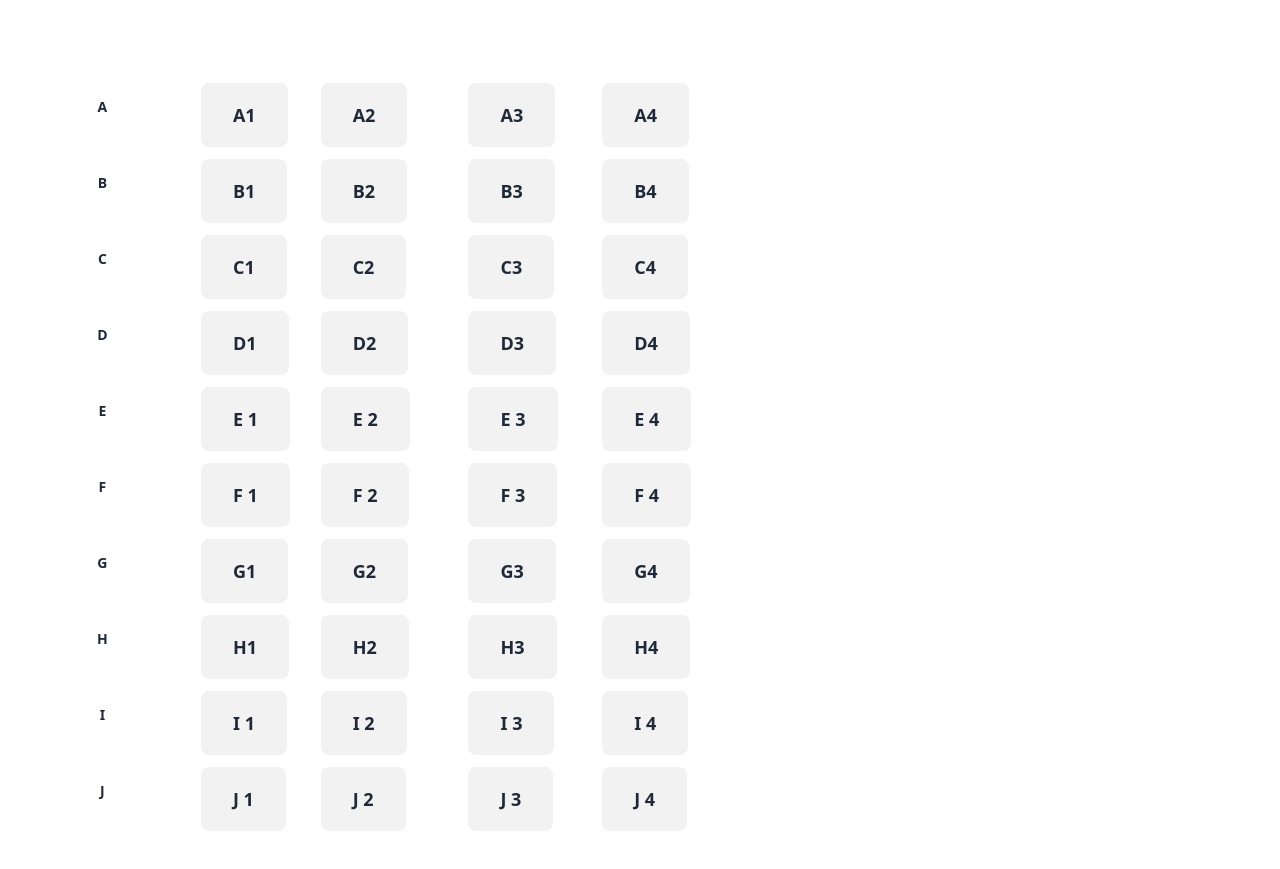
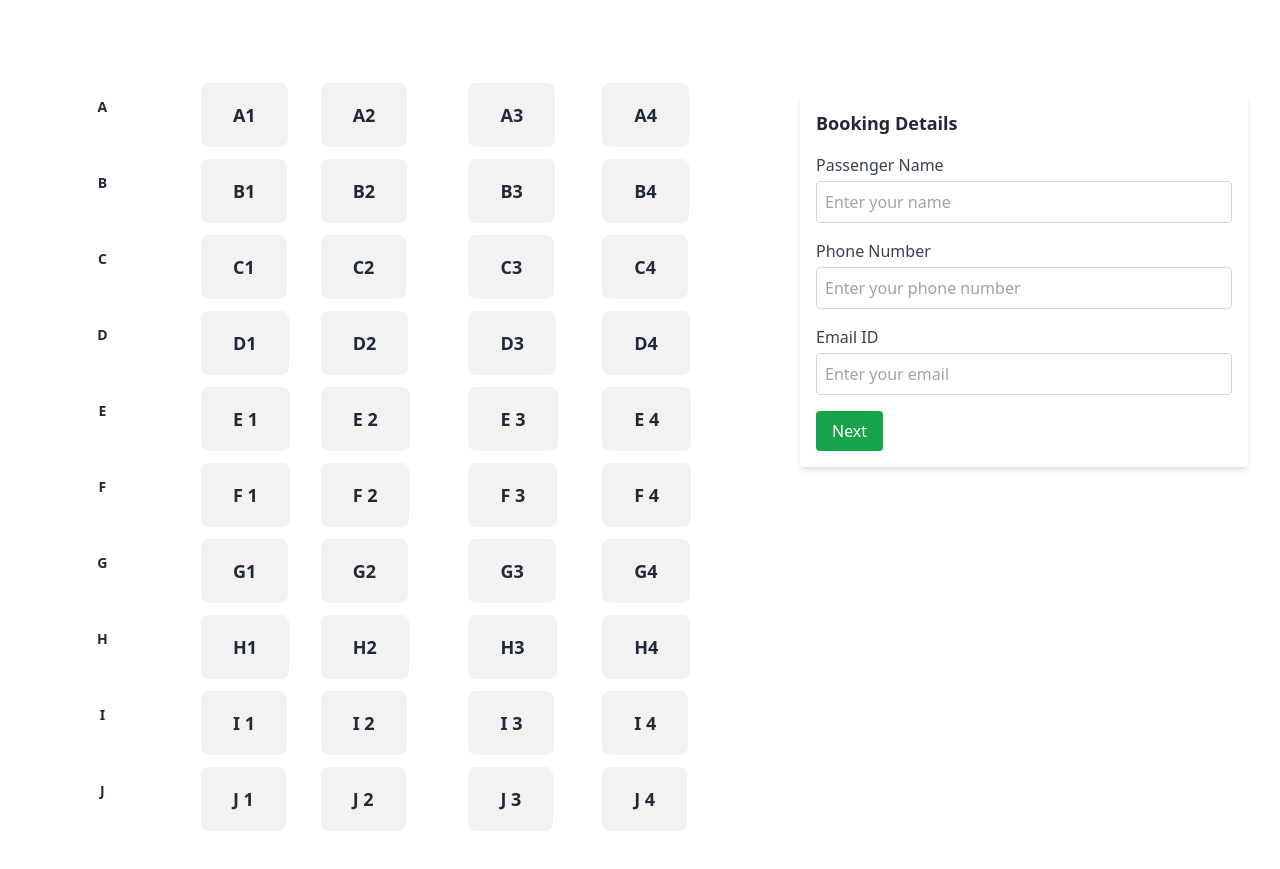
Before and after one commit to ibrahim01995/bus-ticket-projects-, a plain HTML site: page index.html in a window 1280 px wide. Shown: the part 2424-3293 px from the top of the page. Drawn offline with nearby package versions, Linux system fonts and the light colour scheme.

Commit message:
booking-form

```diff
--- a/index.html
+++ b/index.html
@@ -4,7 +4,7 @@
 <head>
   <meta charset="UTF-8">
   <meta name="viewport" content="width=device-width, initial-scale=1.0">
-  <title>Document</title>
+  <title>project-5-landing page design</title>
   <!-- fav icon -->
   <link rel="shortcut icon" href="images/download.png" type="image/x-icon">
 
@@ -451,7 +451,26 @@
 
           </div>
 
-
+          <!-- Booking Form -->
+          <div class="bg-white shadow-md p-4 rounded mt-24">
+            <h4 class="text-lg font-bold mb-4">Booking Details</h4>
+            <form>
+              <div class="mb-4">
+                <label class="block text-gray-700 mb-1">Passenger Name</label>
+                <input type="text" class="w-full border border-gray-300 p-2 rounded" placeholder="Enter your name">
+              </div>
+              <div class="mb-4">
+                <label class="block text-gray-700 mb-1">Phone Number</label>
+                <input type="text" class="w-full border border-gray-300 p-2 rounded"
+                  placeholder="Enter your phone number">
+              </div>
+              <div class="mb-4">
+                <label class="block text-gray-700 mb-1">Email ID</label>
+                <input type="email" class="w-full border border-gray-300 p-2 rounded" placeholder="Enter your email">
+              </div>
+              <button class="bg-green-600 text-white px-4 py-2 rounded">Next</button>
+            </form>
+          </div>
         </div>
 
       </div>
```
